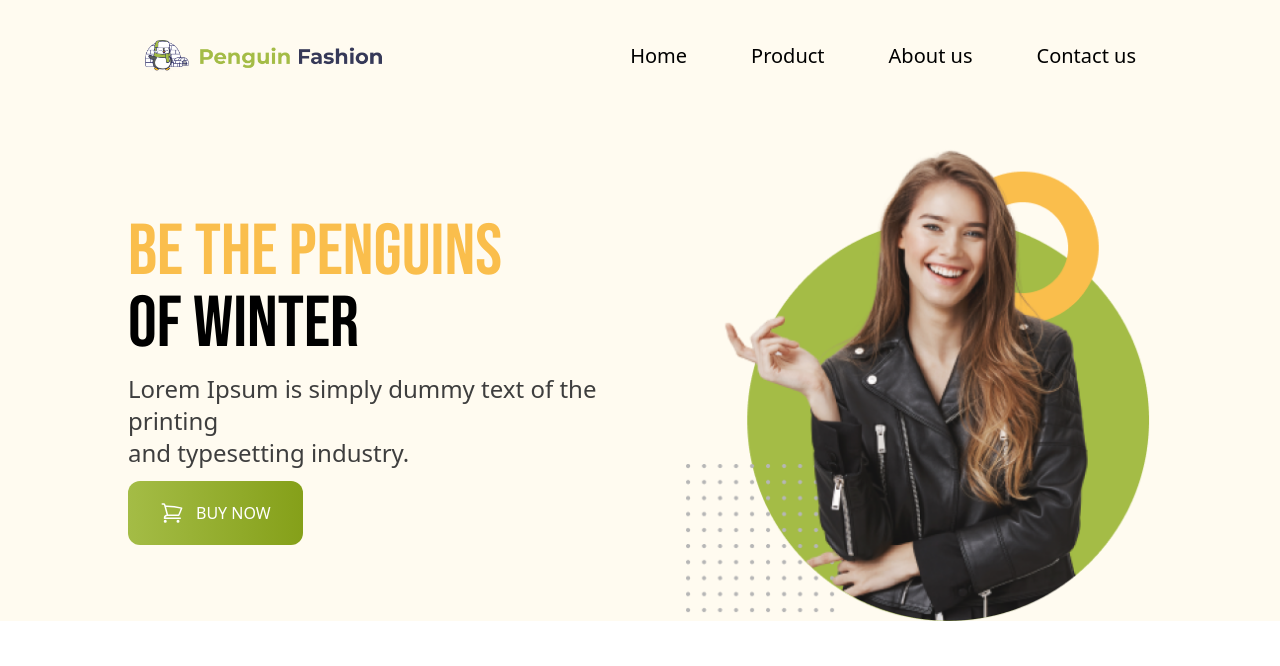
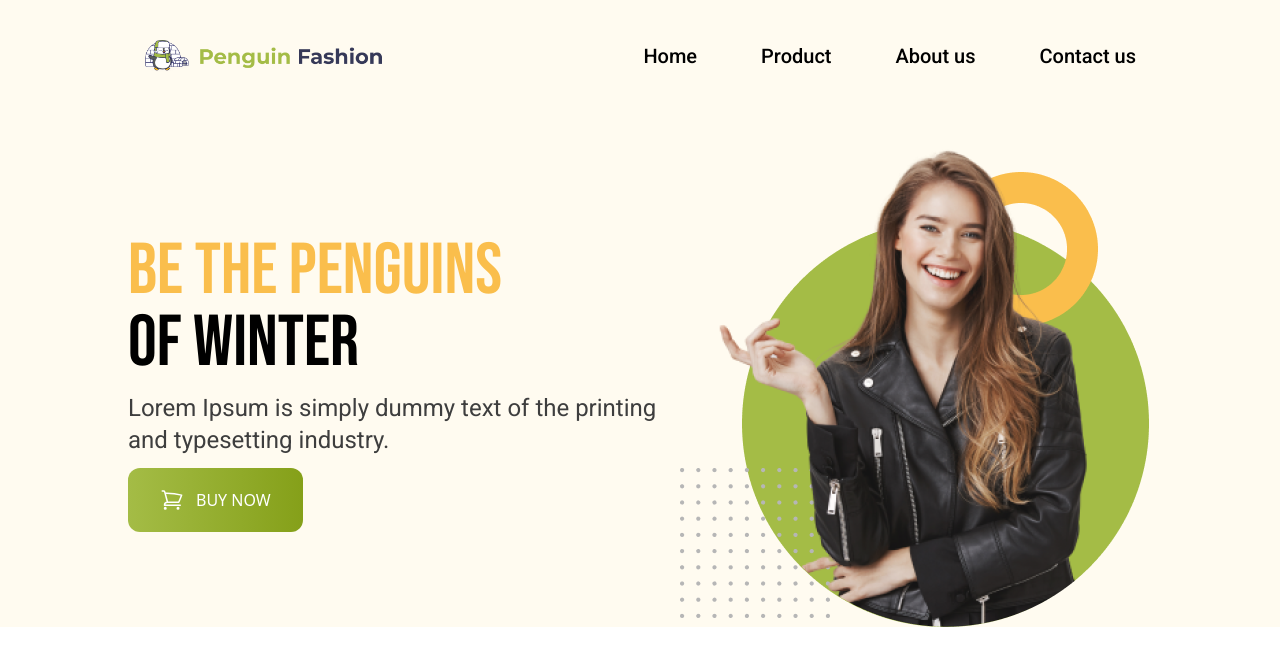
Before and after one commit to Rahat201/penguin-fashion-house, a plain HTML site: page index.html in a window 1280 px wide. Drawn offline with nearby package versions, Linux system fonts and the light colour scheme.

Commit message:
font aidded

```diff
--- a/index.html
+++ b/index.html
@@ -9,10 +9,13 @@
     <!-- Google fonts -->
     <link rel="preconnect" href="https://fonts.googleapis.com">
     <link rel="preconnect" href="https://fonts.gstatic.com" crossorigin>
-    <link href="https://fonts.googleapis.com/css2?family=Bebas+Neue&display=swap" rel="stylesheet">
+    <link href="https://fonts.googleapis.com/css2?family=Bebas+Neue&family=Roboto:wght@400;500;700&display=swap" rel="stylesheet">
     <style>
         .font-bebas{
             font-family: 'Bebas Neue', sans-serif;
+        }
+        .font-roboto{
+            font-family: 'Roboto', sans-serif;
         }
     </style>
 </head>
@@ -24,7 +27,7 @@
             <div>
                 <img class="w-96 md:w-60" src="icons/logo.png" alt="">
             </div>
-            <div class="flex flex-col md:flex-row gap-4 md:gap-16 font-medium text-xl">
+            <div class="flex flex-col md:flex-row gap-4 md:gap-16 font-medium text-xl font-roboto">
                 <a href="">Home</a>
                 <a href="">Product</a>
                 <a href="">About us</a>
@@ -37,7 +40,7 @@
                 <h3 class="text-7xl uppercase font-bebas"><span class="text-[#FABE4C]">Be the Penguins</span>
                     <br>
                     of Winter</h3>
-                <p class="text-2xl text-[#3E3E3E]">Lorem Ipsum is simply dummy text of the printing<br>
+                <p class="text-2xl text-[#3E3E3E] font-roboto">Lorem Ipsum is simply dummy text of the printing<br>
                     and typesetting industry.</p>
                     <button class="py-5 px-8 rounded-xl uppercase text-white font-medium p-8 flex items-center gap-3 bg-gradient-to-r from-[#A4BC46] to-[#85A019] ">
                         <svg xmlns="http://www.w3.org/2000/svg" fill="none" viewBox="0 0 24 24" stroke-width="1.5" stroke="currentColor" class="w-6 h-6">
```
